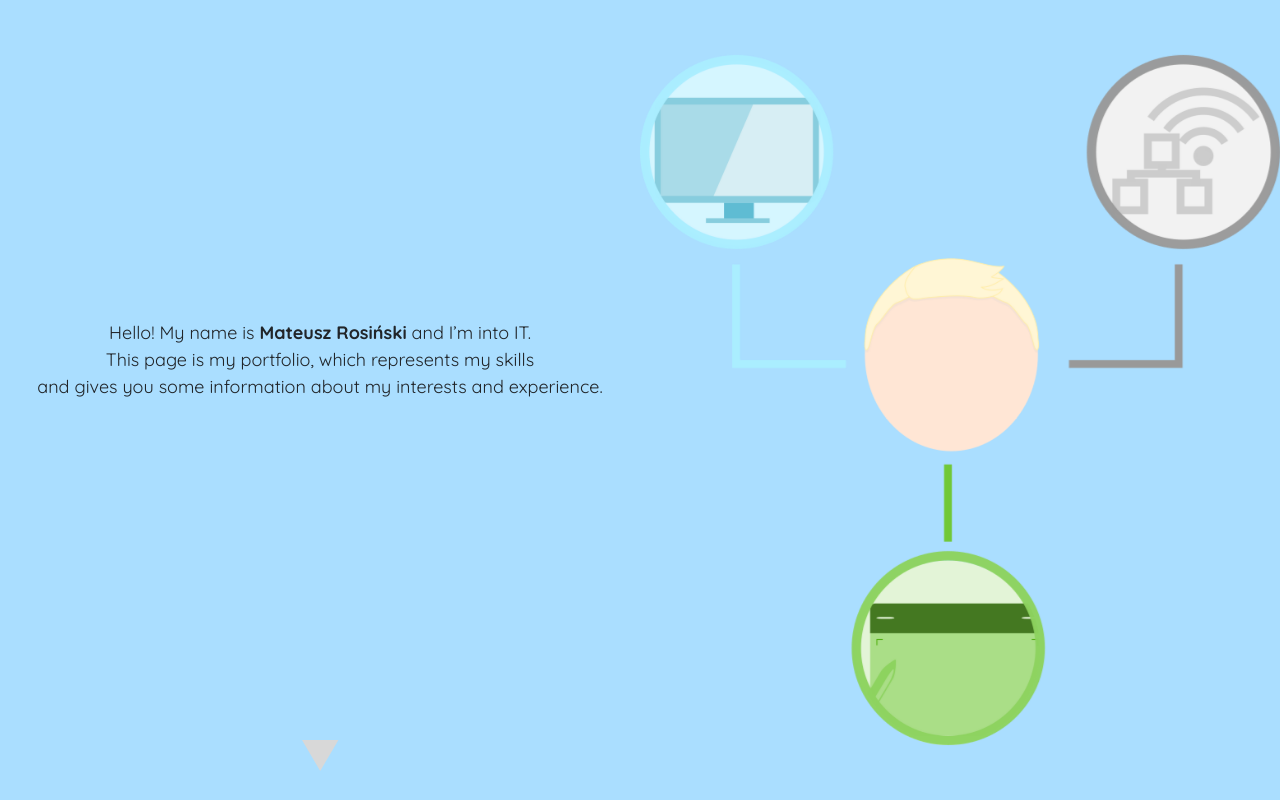
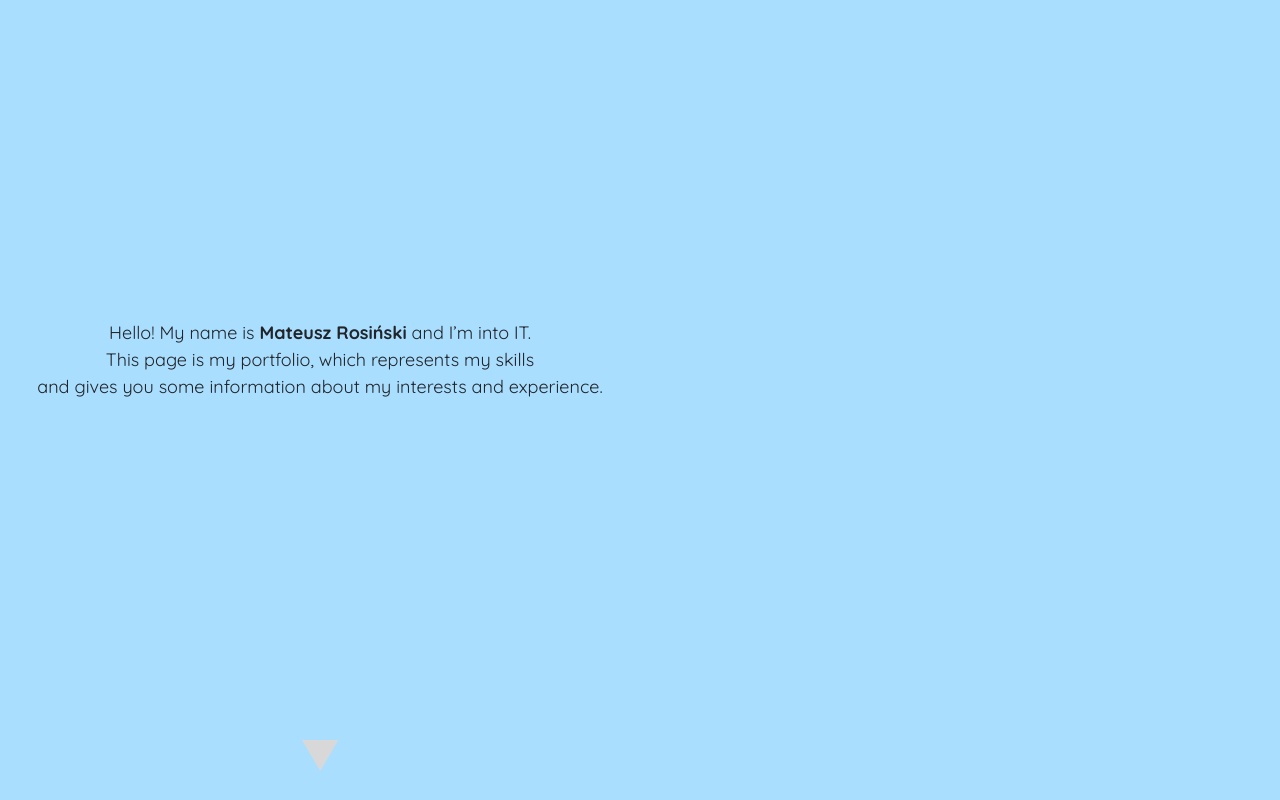
Before and after one commit to mati306/portfolio, a plain HTML site: page index.html in a window 1280 px wide. Shown: the top 800 px of the page. Drawn offline with nearby package versions, Linux system fonts and the light colour scheme.

Commit message:
Update style.css

```diff
--- a/css/style.css
+++ b/css/style.css
@@ -96,7 +96,6 @@ img{
 
 @media (max-aspect-ratio: 2/1){
   img{
-    width: auto;
-    height: auto;
+    display: none;
   }
 }
```
